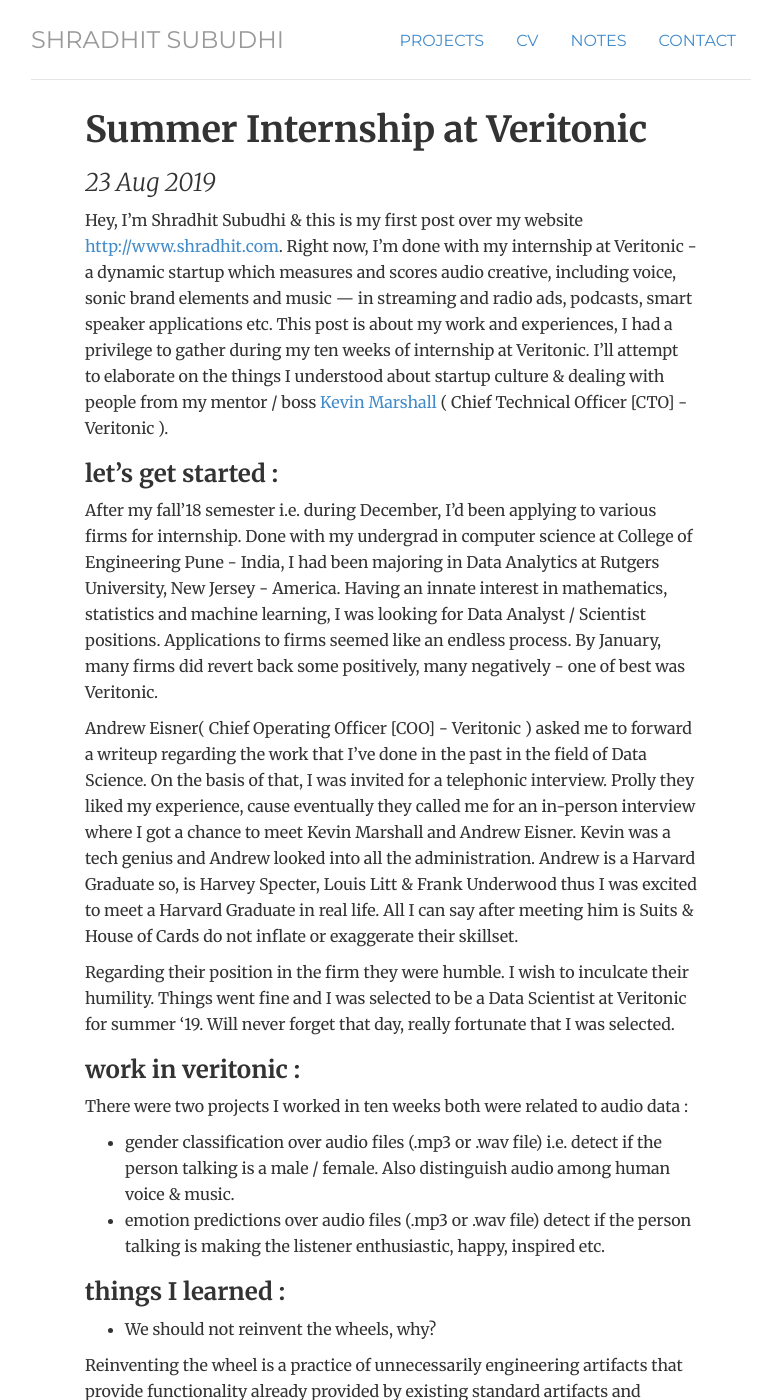
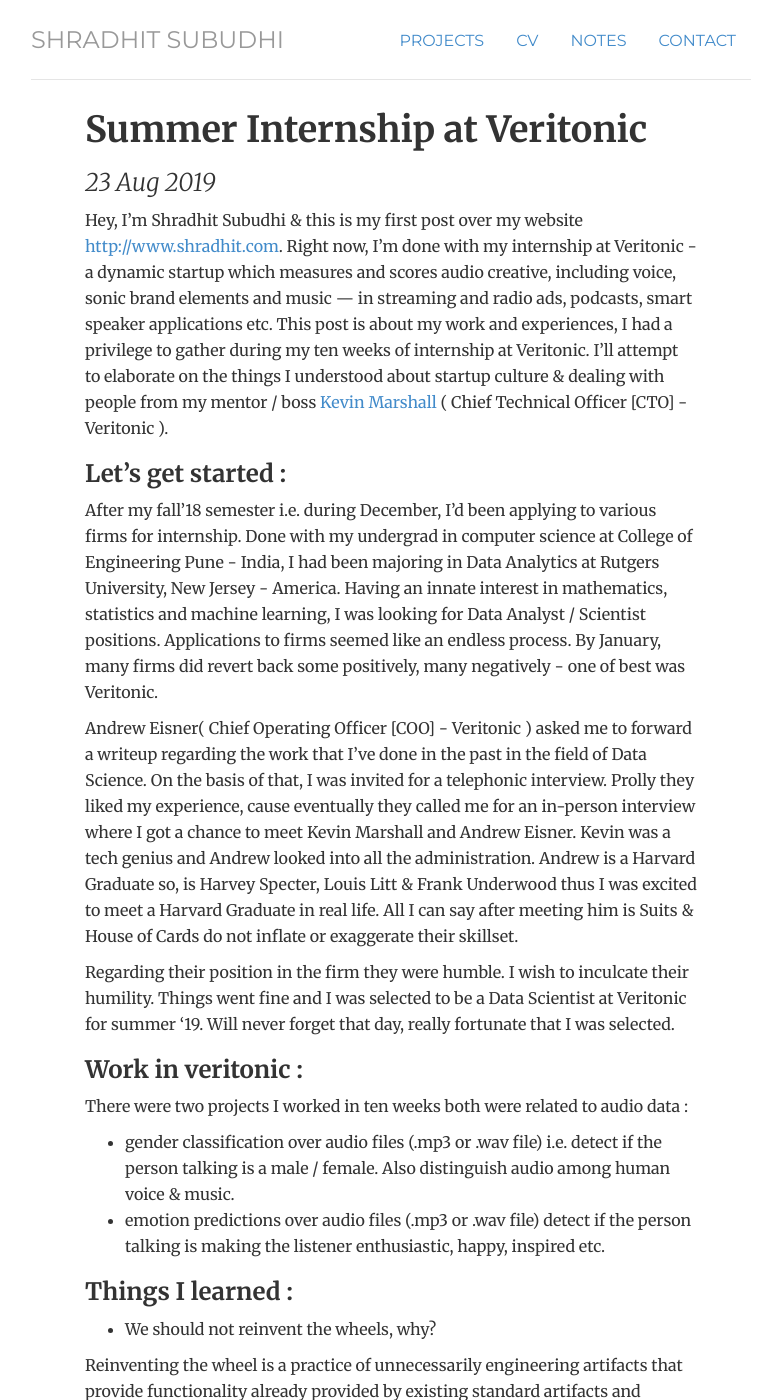
Before and after one commit to shradhit7/shradhit7.github.io, a Jekyll site: the page built from _posts/2019-08-23- Summer Internship at Veritonic.md, in a window 1280 px wide and 1400 px high. Shown: the whole window, without its empty margins (249-1012 px from the left). Built offline with Jekyll 4.4.1, drawn with Linux system fonts in a browser that asks for light colours.

```diff
--- a/_posts/2019-08-23- Summer Internship at Veritonic.md
+++ b/_posts/2019-08-23- Summer Internship at Veritonic.md
@@ -7,7 +7,7 @@ Hey, I'm Shradhit Subudhi & this is my first post over my website <http://www.sh
 Right now, I'm done with my internship at Veritonic - a dynamic startup which measures and scores audio creative, including voice, sonic brand elements and music — in streaming and radio ads, podcasts, smart speaker applications etc.
 This post is about my work and experiences, I had a privilege to gather during my ten weeks of internship at Veritonic. I'll attempt to elaborate on the things I understood about startup culture & dealing with people from my mentor / boss [Kevin Marshall](https://falicon.com) ( Chief Technical Officer [CTO] - Veritonic ).
 
-### let's get started :
+### Let's get started :
 
 After my fall'18 semester i.e. during December, I'd been applying to various firms for internship. Done with my undergrad in computer science at College of Engineering Pune - India, I had been majoring in Data Analytics at Rutgers University, New Jersey - America. Having an innate interest in mathematics, statistics and machine learning, I was looking for Data Analyst / Scientist positions. Applications to firms seemed like an endless process. By January, many firms did revert back some positively, many negatively - one of best was Veritonic.
 
@@ -15,13 +15,13 @@ Andrew Eisner( Chief Operating Officer [COO] - Veritonic ) asked me to forward a
 
 Regarding their position in the firm they were humble. I wish to inculcate their humility. Things went fine and I was selected to be a Data Scientist at Veritonic for summer '19. Will never forget that day, really fortunate that I was selected.
 
-### work in veritonic :
+### Work in veritonic :
 
 There were two projects I worked in ten weeks both were related to audio data :
 -  gender classification over audio files (.mp3 or .wav file) i.e. detect if the person talking is a male / female. Also distinguish audio among human voice & music.
 -  emotion predictions over audio files (.mp3 or .wav file) detect if the person talking is making the listener enthusiastic, happy, inspired etc.
 
-###  things I learned :
+### Things I learned :
 
 - We should not reinvent the wheels, why?
 
```
